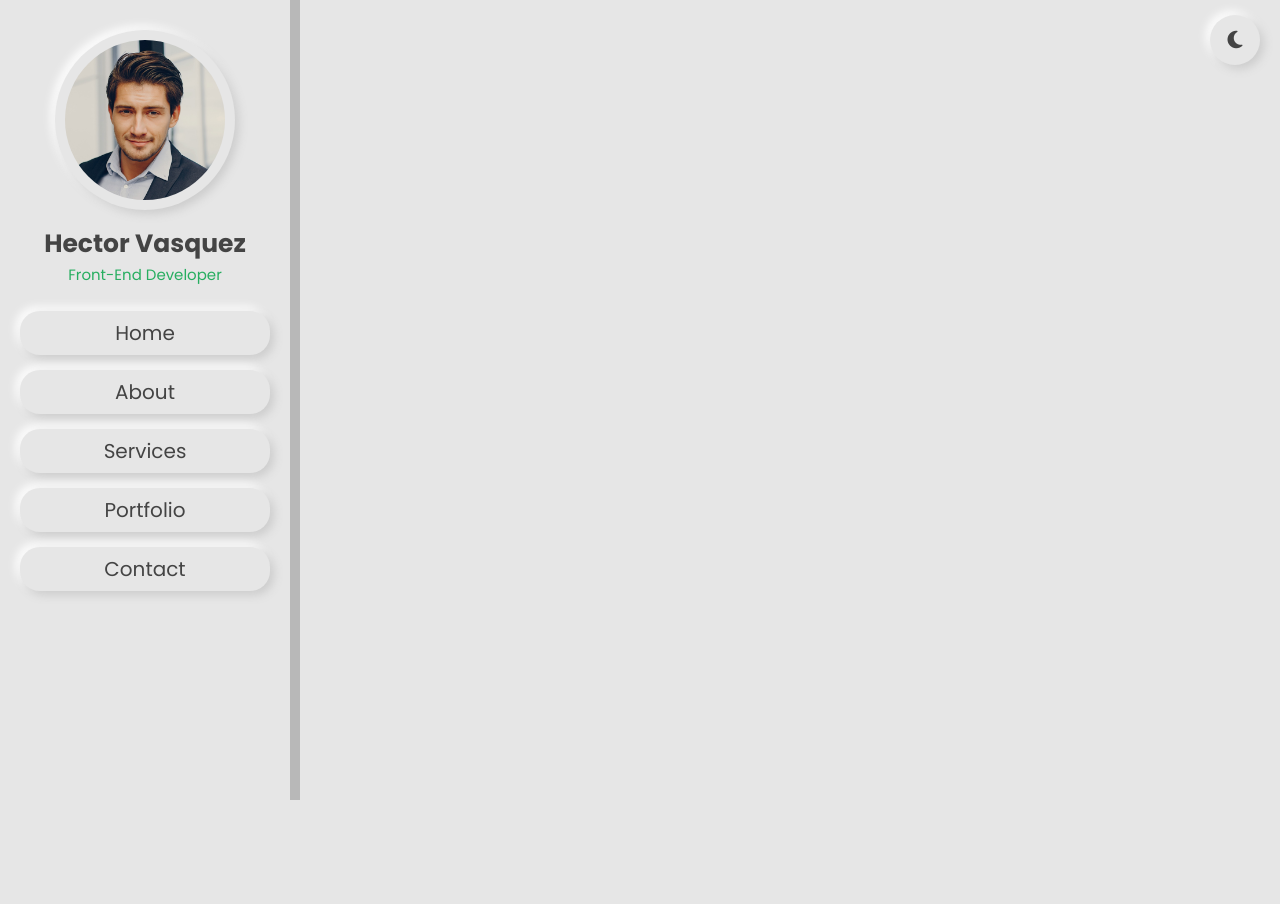
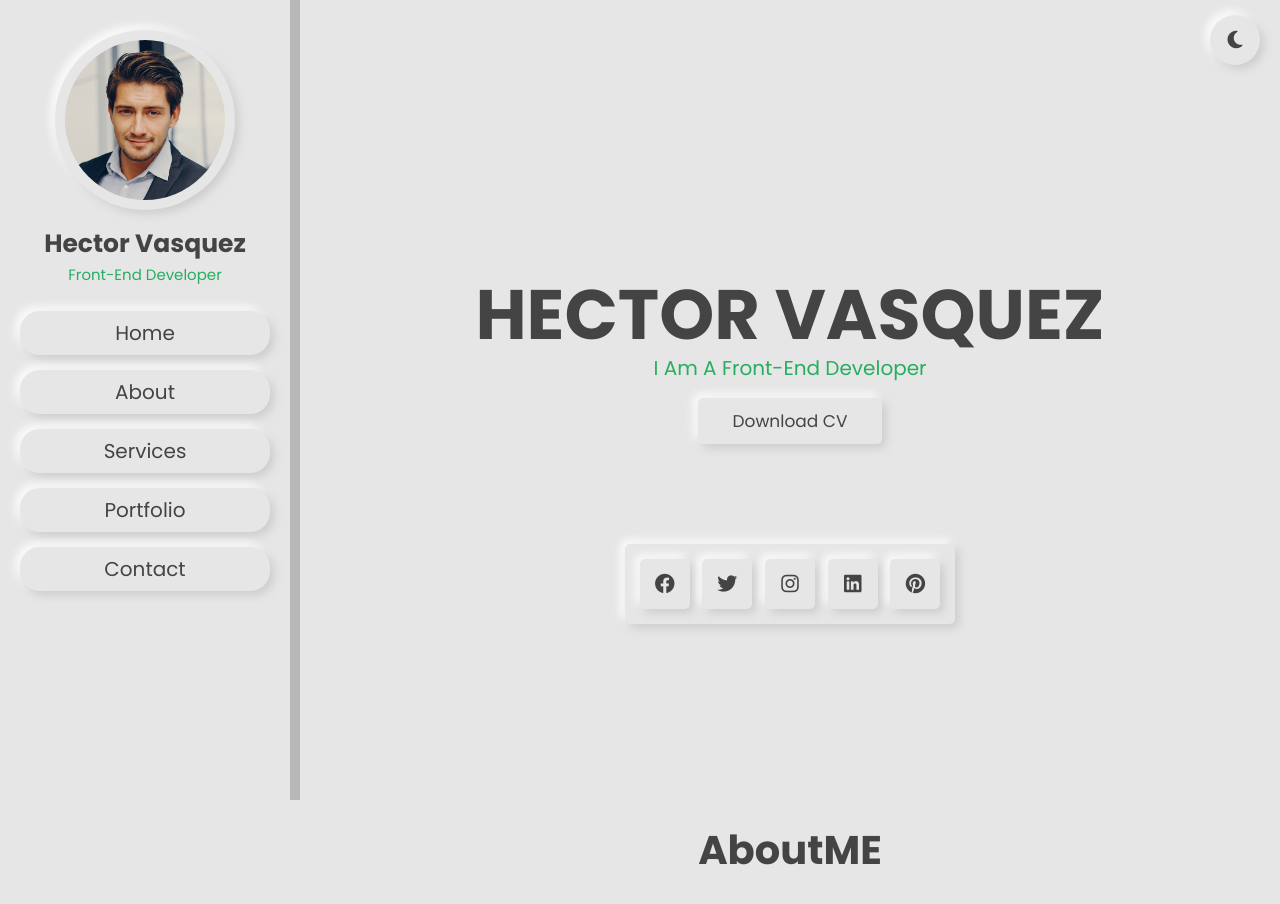
Before and after one commit to hectorvcode/portfolio, a plain HTML site: page index.html in a window 1280 px wide. Before the commit the page ends 800 px from the top, so only its background shows below. Drawn offline with Linux system fonts and the light colour scheme.

Commit message:
Added home section

```diff
--- a/css/style.css
+++ b/css/style.css
@@ -45,6 +45,36 @@ body.active {
               -0.4rem -0.4rem 1rem #333;
   --box-shadow-inset: 0.4rem 0.4rem 1rem #111 inset,
               -0.4rem -0.4rem 1rem #333 inset,
+}
+
+section {
+  min-height: 100vh;
+  padding: 2rem;
+}
+
+.btn {
+  margin-top: 1rem;
+  display: inline-block;
+  padding: 1rem 3.5rem;
+  border-radius: 0.5rem;
+  font-size: 1.7rem;
+  cursor: pointer;
+  background: none;
+  color: var(--black);
+  box-shadow: var(--box-shadow);
+}
+
+.btn:hover {
+  box-shadow: var(--box-shadow-inset);
+  color: var(--green);
+}
+
+.heading {
+  text-align: center;
+  font-size: 4rem;
+  color: var(--black);
+  text-transform: uppercase;
+  padding-bottom: 2rem;
 }
 
 .header {
@@ -141,6 +171,50 @@ body.active {
   box-shadow: var(--box-shadow-inset);
 }
 
+.home {
+  display: flex;
+  flex-flow: column;
+  align-items: center;
+  justify-content: center;
+  text-align: center;
+}
+
+.home .content h3 {
+  font-size: 7rem;
+  color: var(--black);
+  line-height: 1.1;
+  text-transform: uppercase;
+}
+
+.home .content p {
+  font-size: 2rem;
+  color: var(--green);
+  padding-bottom: 0.5rem;
+}
+
+.home .share {
+  position: relative;
+  top: 10rem;
+  border-radius: 0.5rem;
+  box-shadow: var(--box-shadow);
+  padding: 1rem;
+}
+
+.home .share a {
+  height: 5rem;
+  width: 5rem;
+  line-height: 5rem;
+  box-shadow: var(--box-shadow);
+  margin: 0.5rem;
+  font-size: 2rem;
+  color: var(--black);
+  border-radius: 0.5rem;
+}
+
+.home .share a:hover {
+  box-shadow: var(--box-shadow-inset);
+  color: var(--green);
+}
 
 
 
--- a/index.html
+++ b/index.html
@@ -1,18 +1,21 @@
 <!DOCTYPE html>
 <html lang="en">
   <head>
-  <meta charset="UTF-8">
-  <meta http-equiv="X-UA-Compatible" content="IE=edge">
-  <meta name="viewport" content="width=device-width, initial-scale=1.0">
+    <meta charset="UTF-8" />
+    <meta http-equiv="X-UA-Compatible" content="IE=edge" />
+    <meta name="viewport" content="width=device-width, initial-scale=1.0" />
     <title>Personal Portfolio</title>
-  <link rel="stylesheet" href="https://cdnjs.cloudflare.com/ajax/libs/font-awesome/6.2.1/css/all.min.css">
-  <link rel="stylesheet" href="./css/style.css">
+    <link
+      rel="stylesheet"
+      href="https://cdnjs.cloudflare.com/ajax/libs/font-awesome/6.2.1/css/all.min.css"
+    />
+    <link rel="stylesheet" href="./css/style.css" />
   </head>
   <body>
     <!-- Header -->
     <header class="header">
       <div class="user">
-      <img src="./image/user-img.png" alt="Hector's Picture">
+        <img src="./image/user-img.png" alt="Hector's Picture" />
         <h3>Hector Vasquez</h3>
         <p>Front-End Developer</p>
       </div>
@@ -26,11 +29,35 @@
       </nav>
     </header>
 
+    <!-- Menu button -->
     <div id="menu-btn" class="fas fa-bars"></div>
 
     <!-- Theme toggle -->
     <div id="theme-toggler" class="fas fa-moon"></div>
 
+    <!-- Home -->
+    <section class="home" id="home">
+      <div class="content">
+        <h3>Hector Vasquez</h3>
+        <p>I am a Front-End Developer</p>
+        <a href="#" class="btn">Download CV</a>
+      </div>
+
+      <div class="share">
+        <a href="#" class="fab fa-facebook"></a>
+        <a href="#" class="fab fa-twitter"></a>
+        <a href="#" class="fab fa-instagram"></a>
+        <a href="#" class="fab fa-linkedin"></a>
+        <a href="#" class="fab fa-pinterest"></a>
+      </div>
+    </section>
+
+    <!-- About -->
+
+    <section class="about" id="about">
+      <h1 class="heading"><span>about</span>me</h1>
+    </section>
+
     <script src="./js/script.js"></script>
   </body>
 </html>
```
Also changed, not shown: js/script.js (+11 -11 lines). Lines whose indentation alone changed are shown as unchanged.
